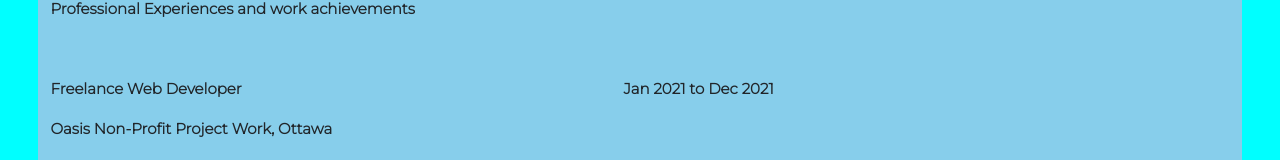
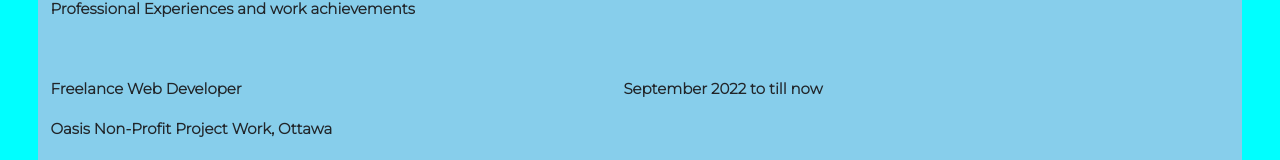
Before and after one commit to robinshrestha/robinshresthacv, a website: page cvhtmlpages/experiences.html in a window 1280 px wide. Shown: the part 347-507 px from the top of the page. Drawn offline with Linux system fonts and the light colour scheme; files whose address does not match are found by name; a web font is replaced by a local one.

Commit message:
date fix

```diff
--- a/cvhtmlpages/experiences.html
+++ b/cvhtmlpages/experiences.html
@@ -61,7 +61,7 @@
 
         <p><strong><span style="font-size:15px;">Professional Experiences and work achievements</span></strong></p>
         <p style="margin-right:-3.3pt;"><strong><span style="font-size:15px;">&nbsp;</span></strong></p>
-        <p style="margin-right:-3.3pt;"><strong><span style="font-size:15px;">Freelance Web Developer&nbsp; &nbsp; &nbsp; &nbsp; &nbsp; &nbsp; &nbsp; &nbsp; &nbsp; &nbsp; &nbsp; &nbsp; &nbsp; &nbsp;&nbsp; &nbsp; &nbsp; &nbsp; &nbsp; &nbsp; &nbsp; &nbsp; &nbsp; &nbsp; &nbsp; &nbsp; &nbsp; &nbsp; &nbsp; &nbsp; &nbsp; &nbsp; &nbsp; &nbsp; &nbsp; &nbsp; &nbsp; &nbsp; &nbsp; &nbsp; &nbsp; &nbsp; &nbsp; &nbsp;&nbsp;&nbsp; &nbsp; &nbsp; &nbsp; &nbsp; &nbsp;&nbsp;</span></strong><span style="font-size:15px;">Jan 2021 to Dec 2021</span></p>
+        <p style="margin-right:-3.3pt;"><strong><span style="font-size:15px;">Freelance Web Developer&nbsp; &nbsp; &nbsp; &nbsp; &nbsp; &nbsp; &nbsp; &nbsp; &nbsp; &nbsp; &nbsp; &nbsp; &nbsp; &nbsp;&nbsp; &nbsp; &nbsp; &nbsp; &nbsp; &nbsp; &nbsp; &nbsp; &nbsp; &nbsp; &nbsp; &nbsp; &nbsp; &nbsp; &nbsp; &nbsp; &nbsp; &nbsp; &nbsp; &nbsp; &nbsp; &nbsp; &nbsp; &nbsp; &nbsp; &nbsp; &nbsp; &nbsp; &nbsp; &nbsp;&nbsp;&nbsp; &nbsp; &nbsp; &nbsp; &nbsp; &nbsp;&nbsp;</span></strong><span style="font-size:15px;">September 2022 to till now</span></p>
         <p style="margin-right:-3.3pt;"><span style="font-size:15px;">Oasis Non-Profit Project Work, Ottawa</span></p>
         <ul style="list-style-type: disc;margin-left:0in;">
             <li><span style="font-size:15px;">Developed Oasis website for a non-profit organization using react-bootstrap, react, node.js. and Visual Studio Code.</span></li>
```
